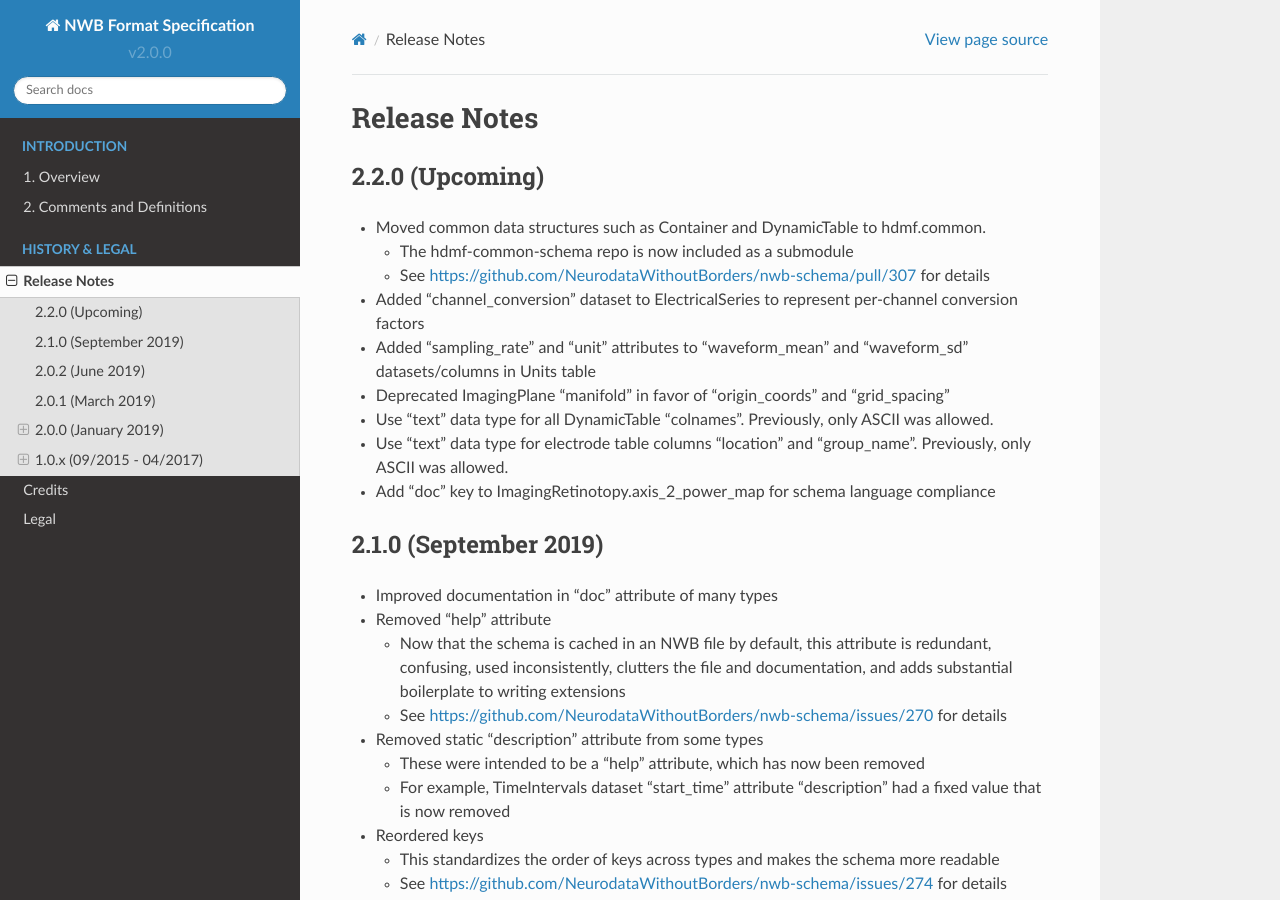
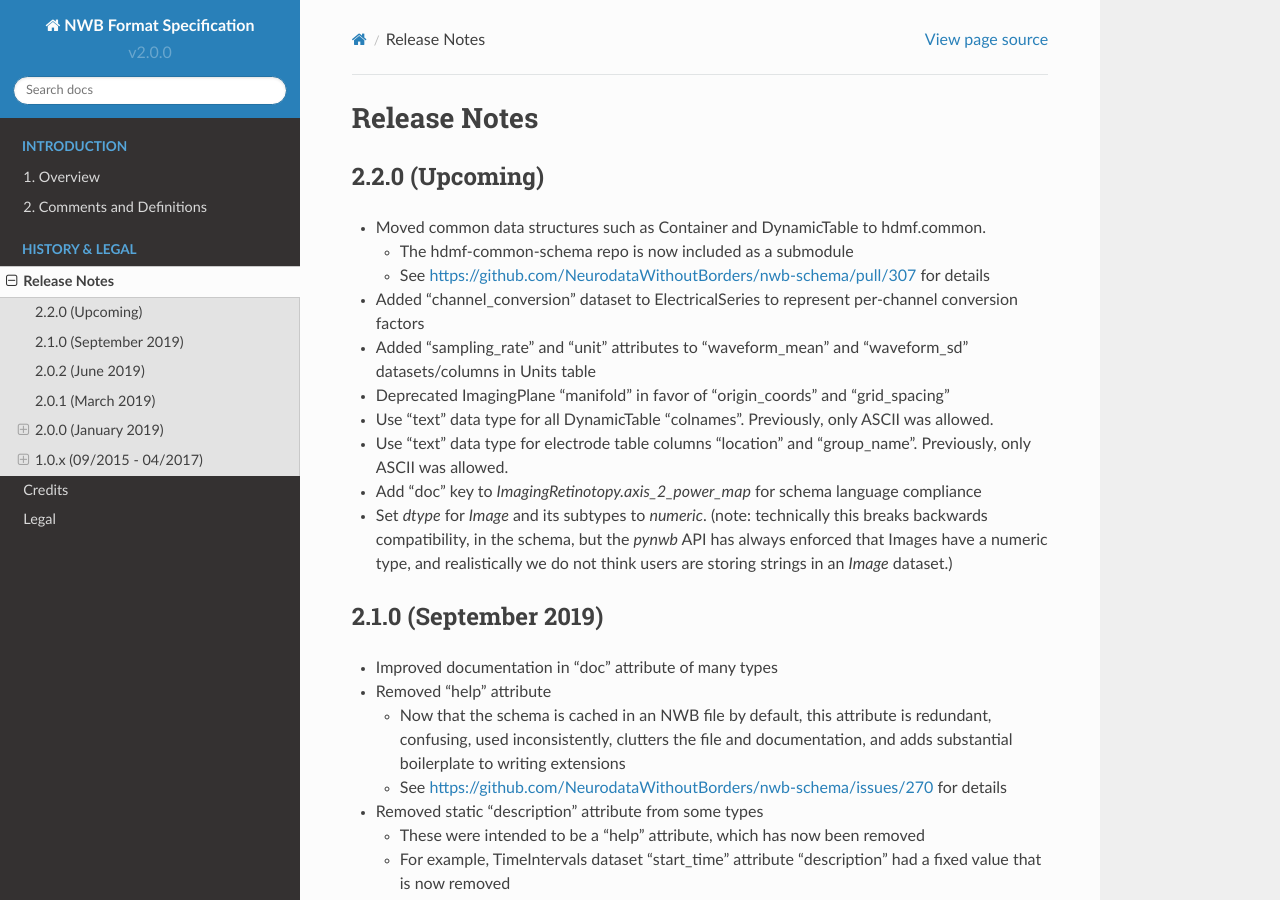
Before and after one commit to NeurodataWithoutBorders/nwb-schema, a Sphinx documentation site: the page built from docs/format/source/format_release_notes.rst, in a window 1280 px wide and 900 px high. Built offline with Sphinx 7.4.7 and the Read the Docs theme 2.0.0, drawn with Linux system fonts in a browser that asks for light colours.

Commit message:
Update format_release_notes.rst

```diff
--- a/docs/format/source/format_release_notes.rst
+++ b/docs/format/source/format_release_notes.rst
@@ -19,7 +19,9 @@ Release Notes
 
 - Use "text" data type for electrode table columns "location" and "group_name". Previously, only ASCII was allowed.
 
-- Add "doc" key to ImagingRetinotopy.axis_2_power_map for schema language compliance
+- Add "doc" key to `ImagingRetinotopy.axis_2_power_map` for schema language compliance
+
+- Set `dtype` for `Image` and its subtypes to `numeric`. (note: technically this breaks backwards compatibility, in the schema, but the `pynwb` API has always enforced that Images have a numeric type, and realistically we do not think users are storing strings in an `Image` dataset.)
 
 
 2.1.0 (September 2019)
```
